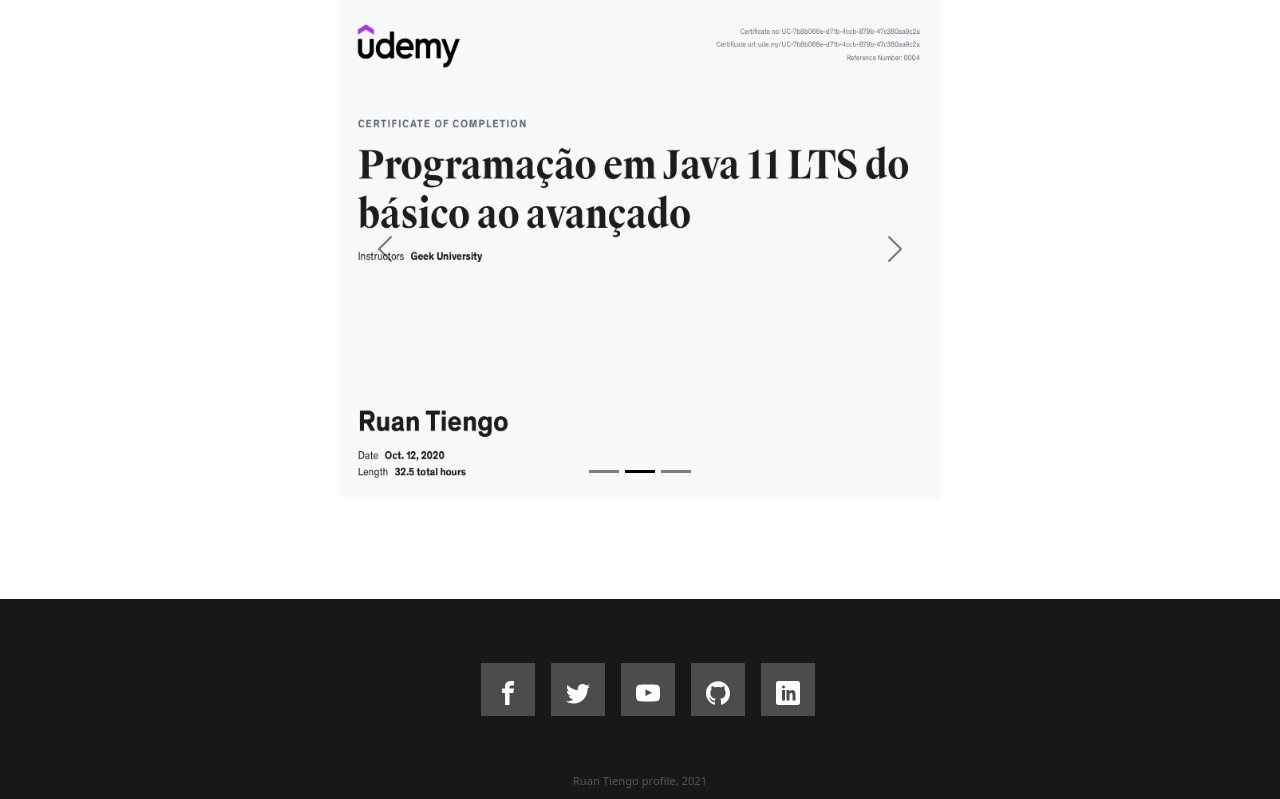
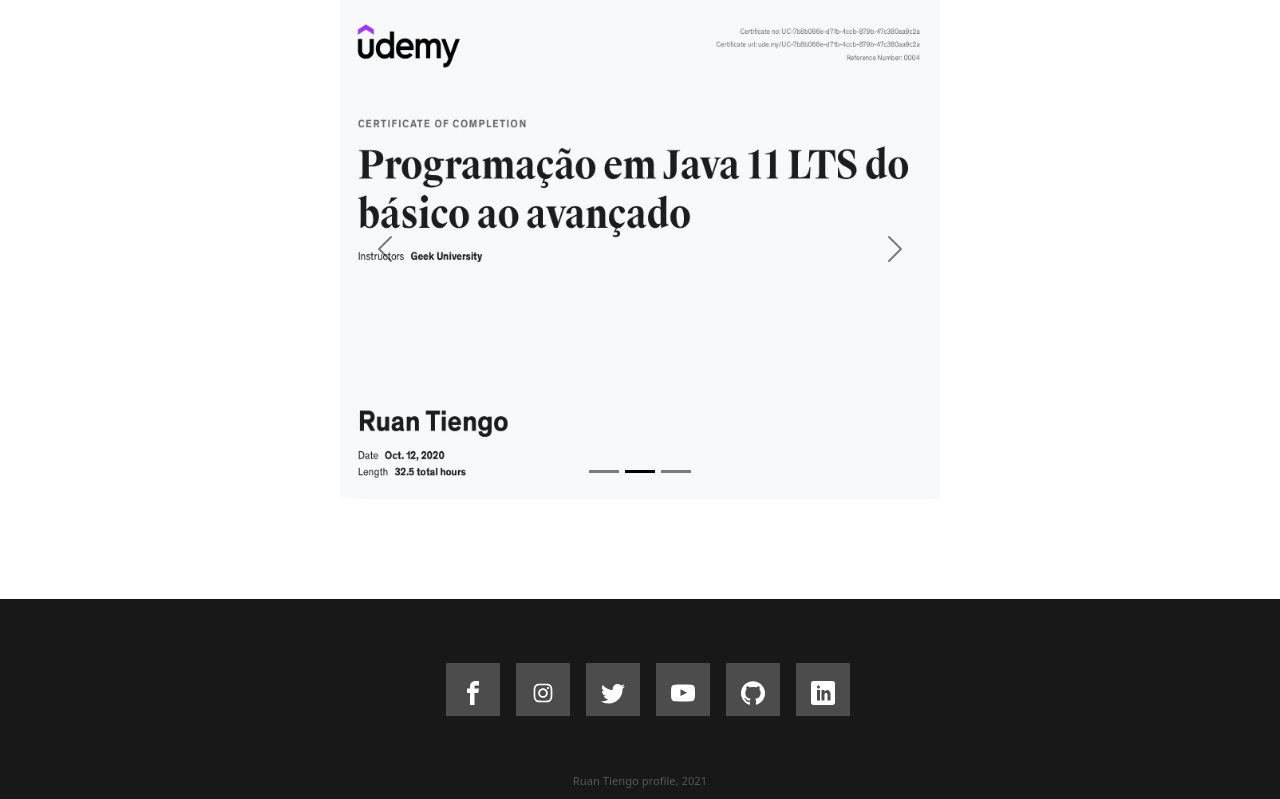
Before and after one commit to ruantiengo/my-website, a Next.js app: page / in a window 1280 px wide. Shown: the part 7529-8328 px from the top of the page. Built offline with nearby package versions, Linux system fonts and the light colour scheme; no server answers.

Commit message:
instagram added

```diff
--- a/src/components/Footer/index.tsx
+++ b/src/components/Footer/index.tsx
@@ -1,5 +1,6 @@
 import styles from './styles.module.scss'
-import { ImFacebook, ImTwitter, ImYoutube, ImGithub, ImLinkedin } from 'react-icons/im'
+import { ImFacebook, ImTwitter, ImYoutube, ImGithub, ImLinkedin, ImInstagram } from 'react-icons/im'
+import { AiOutlineInstagram } from 'react-icons/ai'
 export function Footer() {
     return (
         <div className={styles.footerContainer}>
@@ -8,6 +9,11 @@
                     <a href="https://www.facebook.com/ruan.tiengo" className={styles.facebook} target="_blank" rel="noreferrer" >
                         <ImFacebook color="#fff" />
                     </a>
+
+                    <a href="https://www.instagram.com/tiengoruan/" className={styles.instagram} target="_blank" rel="noreferrer">
+                        <AiOutlineInstagram color="#fff" />
+                    </a>
+
                     <a href="https://www.twitter.com" className={styles.twitter} target="_blank" rel="noreferrer">
                         <ImTwitter color="#fff" />
                     </a>
@@ -20,6 +26,7 @@
                     <a href="https://www.linkedin.com/in/ruan-tiengo/" className={styles.linkedin} target="_blank" rel="noreferrer">
                         <ImLinkedin color="#fff" />
                     </a>
+
                 </div>
             </div>
             <div className={styles.autor}>
--- a/src/components/Footer/styles.module.scss
+++ b/src/components/Footer/styles.module.scss
@@ -48,6 +48,11 @@
                 background: #0e76a8;
             }
         }
+        .instagram{
+            &:hover{
+                background: #E1306C;
+            }
+        }
     }
 }
 
```
